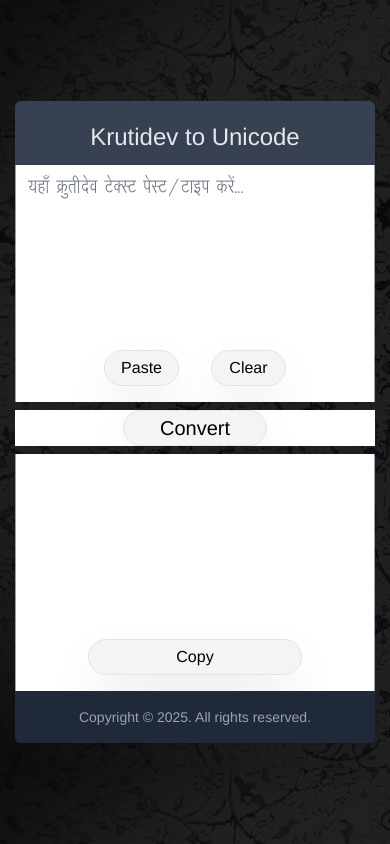
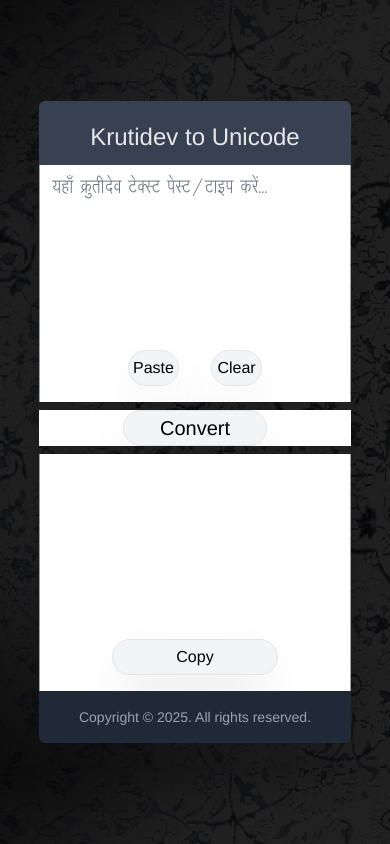
Before and after one commit to vishal0902/ktou, a React (Vite) app: page / in a window 390 px wide. Built offline with nearby package versions, Linux system fonts and the light colour scheme.

Commit message:
Added react-hot-toast

```diff
--- a/src/App.tsx
+++ b/src/App.tsx
@@ -7,7 +7,7 @@ function App() {
     <div className="flex justify-center">
       <CardWithForm />
       <Toaster
-  position="top-center"
+  position="top-right"
   reverseOrder={false}
   gutter={10}
   containerClassName=""
--- a/src/ConverterWindow.tsx
+++ b/src/ConverterWindow.tsx
@@ -41,7 +41,7 @@ export function CardWithForm() {
 
 
   return (
-      <div className="shadow-xl grid  min-w-[80vw] min-h-[25vh] md:min-h-[50vh] items-center ">
+      <div className="shadow-2xl grid min-w-[80vw] min-h-[25vh] md:min-h-[50vh] items-center ">
 
       {/* Title */}
         <div className="bg-gray-700
--- a/src/index.css
+++ b/src/index.css
@@ -46,6 +46,7 @@ a:hover {
 
 body {
   margin: 0;
+  padding: 50px;
   display: flex;
   place-items: center;
   justify-content: center;
```
